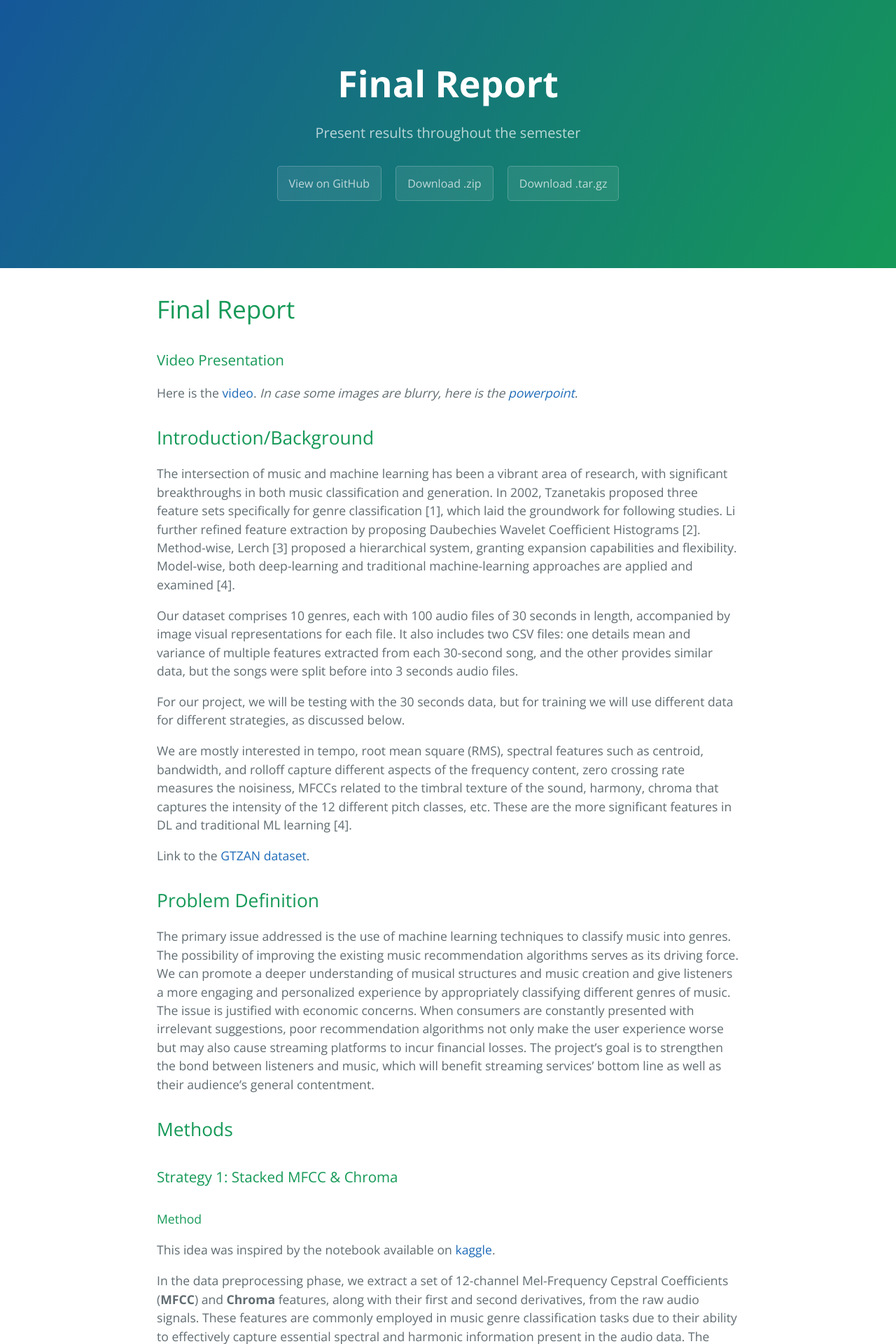
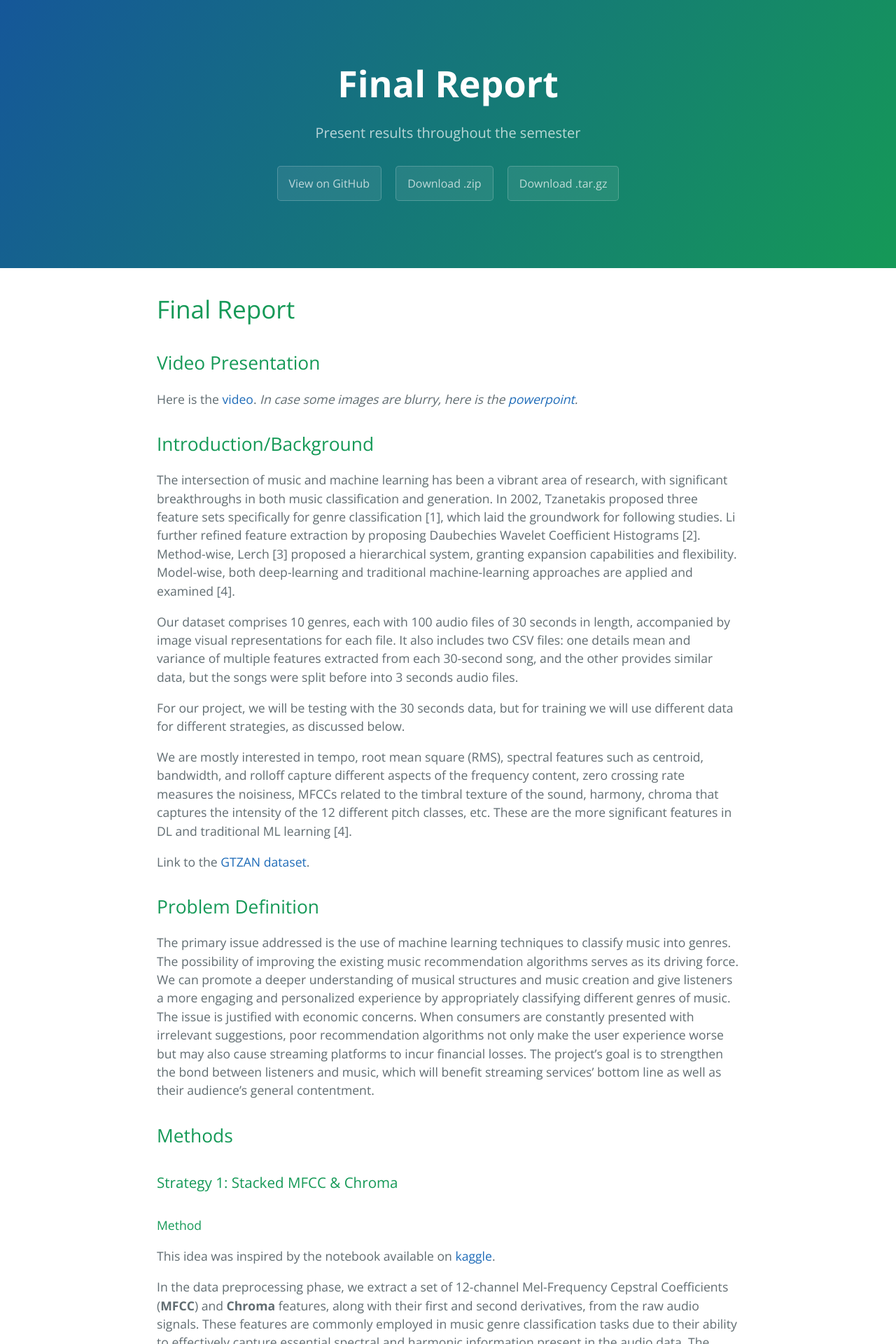
Before and after one commit to qzheng75/CS4641-Project, a Jekyll site: the page built from final_report.md, in a window 1280 px wide. Shown: the top 1920 px of the page at 70% size. Built offline with Jekyll 4.4.1, drawn with Linux system fonts in a browser that asks for light colours.

```diff
--- a/final_report.md
+++ b/final_report.md
@@ -7,7 +7,7 @@ mathjax: true
 
 # Final Report
 
-### Video Presentation
+## Video Presentation
 Here is the [video](https://youtu.be/cDLpC4zQck0?feature=shared).
 <em>In case some images are blurry, here is the [powerpoint](./Video_Slides.pdf).</em>
 
```
